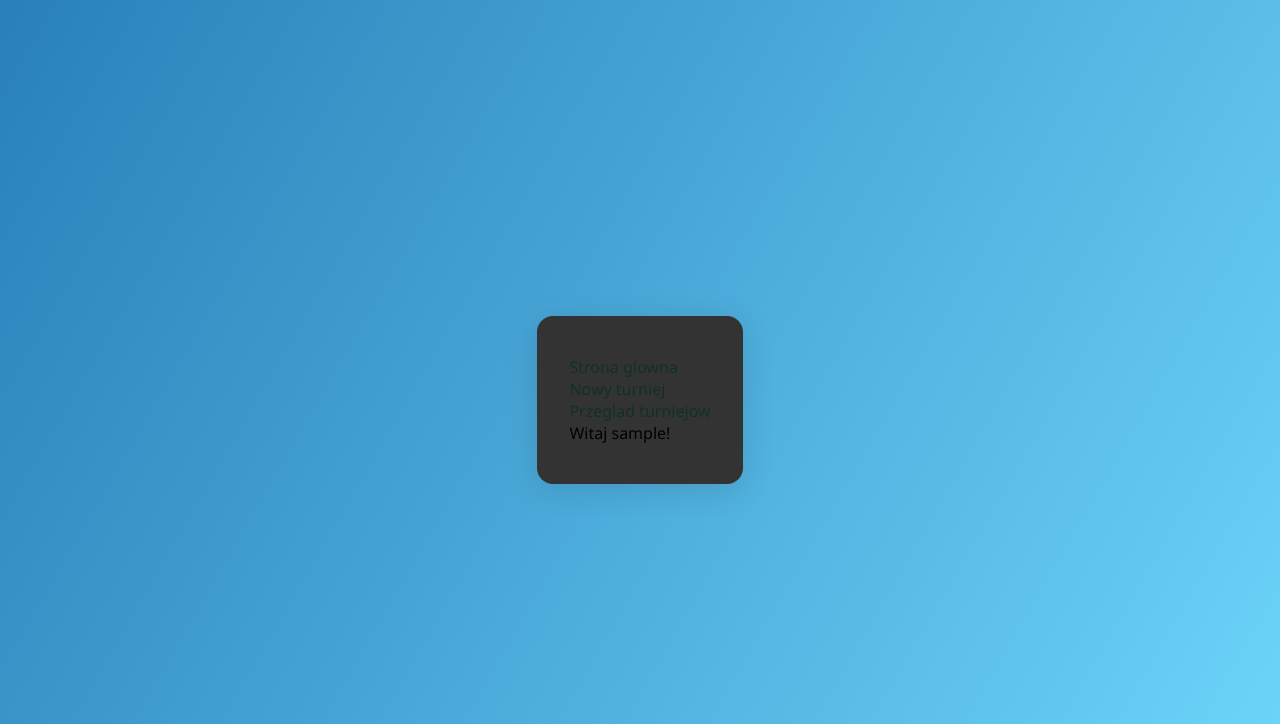
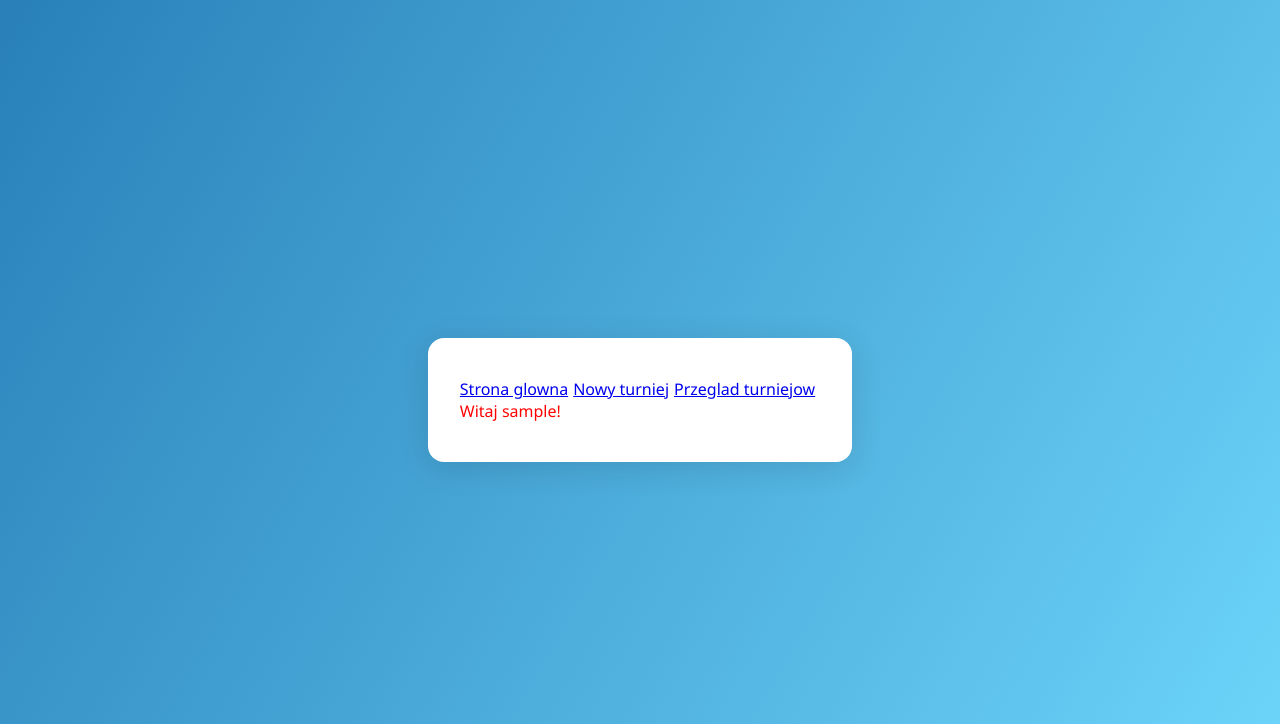
Before and after one commit to kenyzumm/badminton-league-software, a PHP site: page /main.php in a window 1280 px wide. Shown: the top 724 px of the page. Run offline with PHP 8.4, Linux system fonts and the light colour scheme; the visitor is signed in with stand-in values (Sample User, id 1).

Commit message:
adding options to main.php

```diff
--- a/css/style.css
+++ b/css/style.css
@@ -8,10 +8,10 @@ body {
     justify-content: center;
 }
 .container {
-    background: #333;
+    background: #FFFFFF;
     padding: 2.5rem 2rem;
     border-radius: 16px;
-    box-shadow: 0 6px 32px rgba(0,0,0,0.12)
+    box-shadow: 0 6px 32px rgba(0,0,0,0.12);
 }
 
 h2 {
@@ -21,6 +21,13 @@ h2 {
 .dane {
     color: #333;
 }
+.options {
+    display: flex;
+}
 .option {
-    color: #123123
+    color: red;
+    margin-right: 5px;
 }
+.greeting {
+    color: red;
+}
--- a/main.php
+++ b/main.php
@@ -15,9 +15,9 @@
 <body>
     <div class="container">
         <div class="options">
-            <div class="option">Strona glowna</div>
-            <div class="option">Nowy turniej</div>
-            <div class="option">Przeglad turniejow</div>
+            <div class="option"><a href="main.php">Strona glowna</a></div>
+            <div class="option"><a href="add_tournament.php">Nowy turniej</a></div>
+            <div class="option"><a href="tournaments.php">Przeglad turniejow</a></div>
         </div>
 <?php
     echo "<div class='greeting'> Witaj ".$_SESSION['user']."!</div>" ;
```
